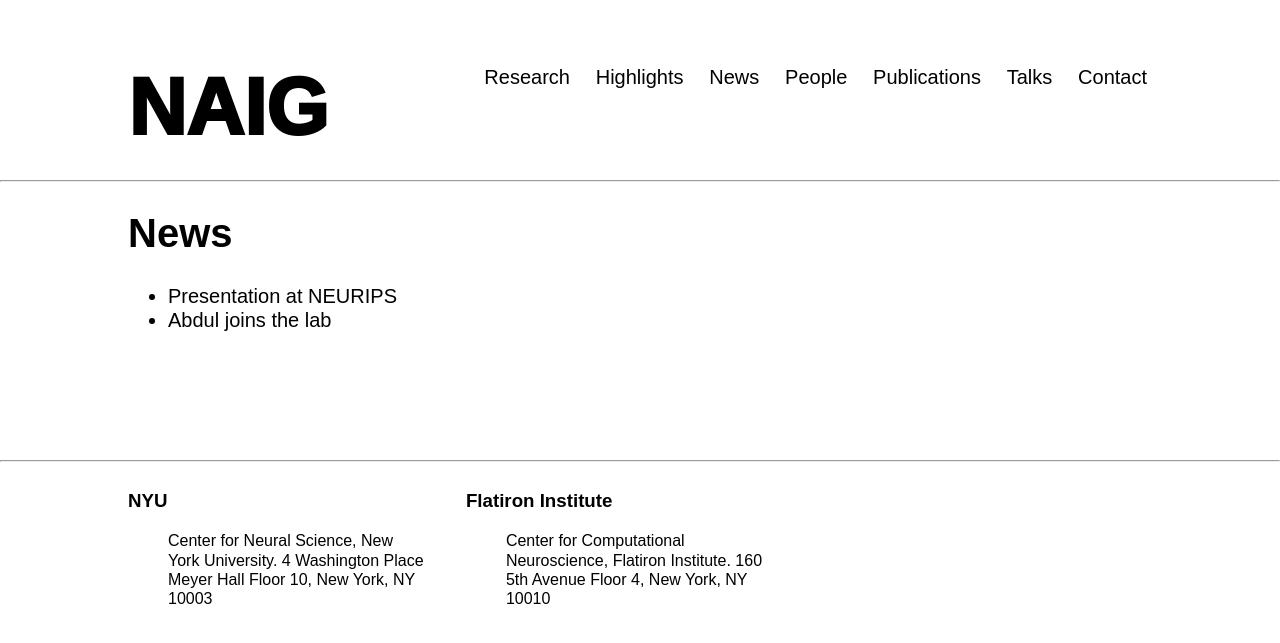
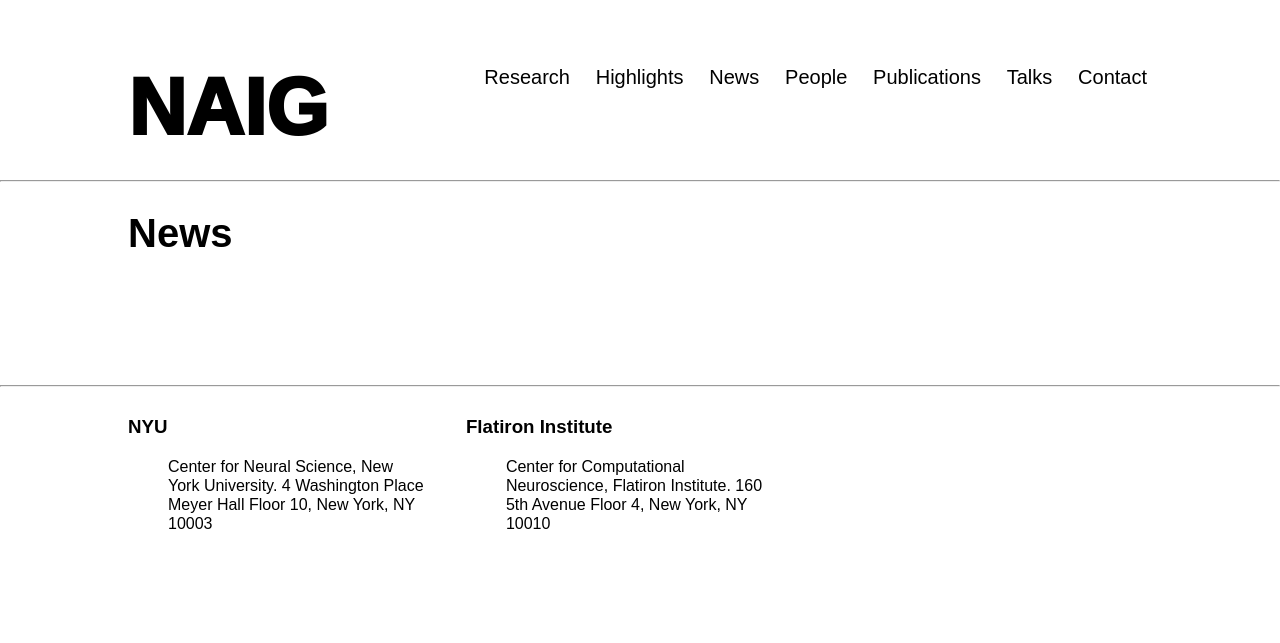
Before and after one commit to chung-neuroai-lab/chung-neuroai-lab.github.io, a Jekyll site: the page built from news.md, in a window 1280 px wide. Shown: the top 643 px of the page. Built offline with Jekyll 4.4.1, drawn with Linux system fonts in a browser that asks for light colours; our own code applies the rules of GitHub Pages for plain Markdown files.

Commit message:
Update news.md

```diff
--- a/news.md
+++ b/news.md
@@ -3,6 +3,3 @@ layout: default
 ---
 
 # News
-
-- Presentation at NEURIPS
-- Abdul joins the lab
```
